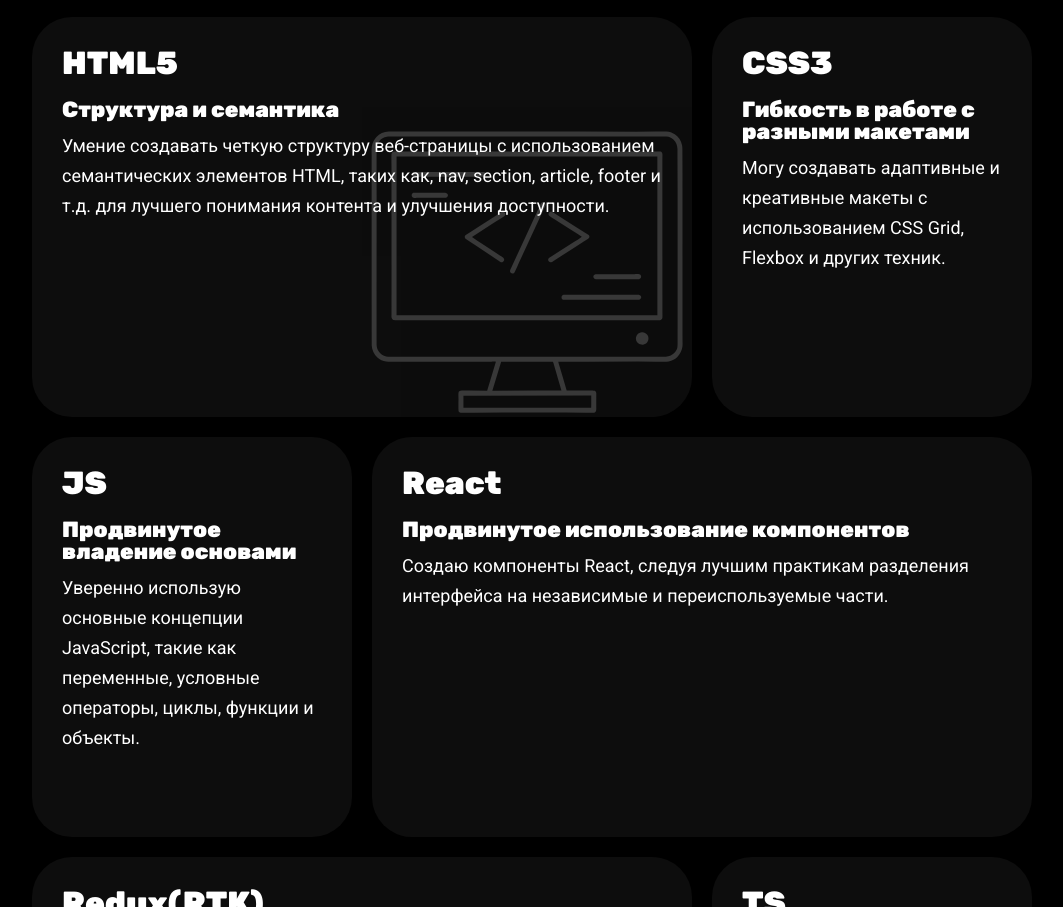
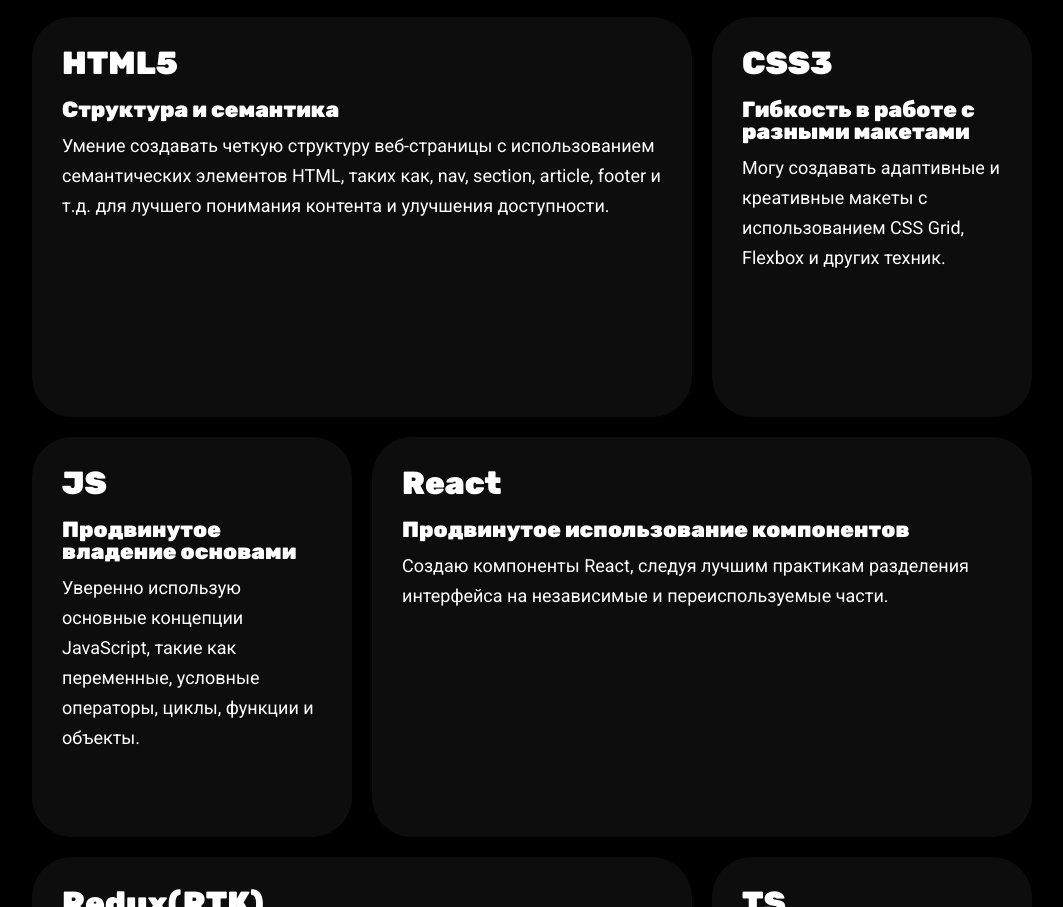
Before and after one commit to Demog0rg0n/resume-2.0, a plain HTML site: page index.html in a window 1280 px wide. Shown: the part 1523-2430 px from the top of the page, without its empty margins (108-1171 px from the left). Drawn offline with nearby package versions, Linux system fonts and the light colour scheme.

Commit message:
убрал фон элемента стэка

```diff
--- a/index.html
+++ b/index.html
@@ -68,7 +68,6 @@
                                 </div>
                             </div>
                         </div>
-                        <img src="/assets/images/the-monitor-with-code.svg" alt="" class="stack__item__bg">
                     </li>
                     <li class="stack__item">
                         <h3>CSS3</h3>
```
